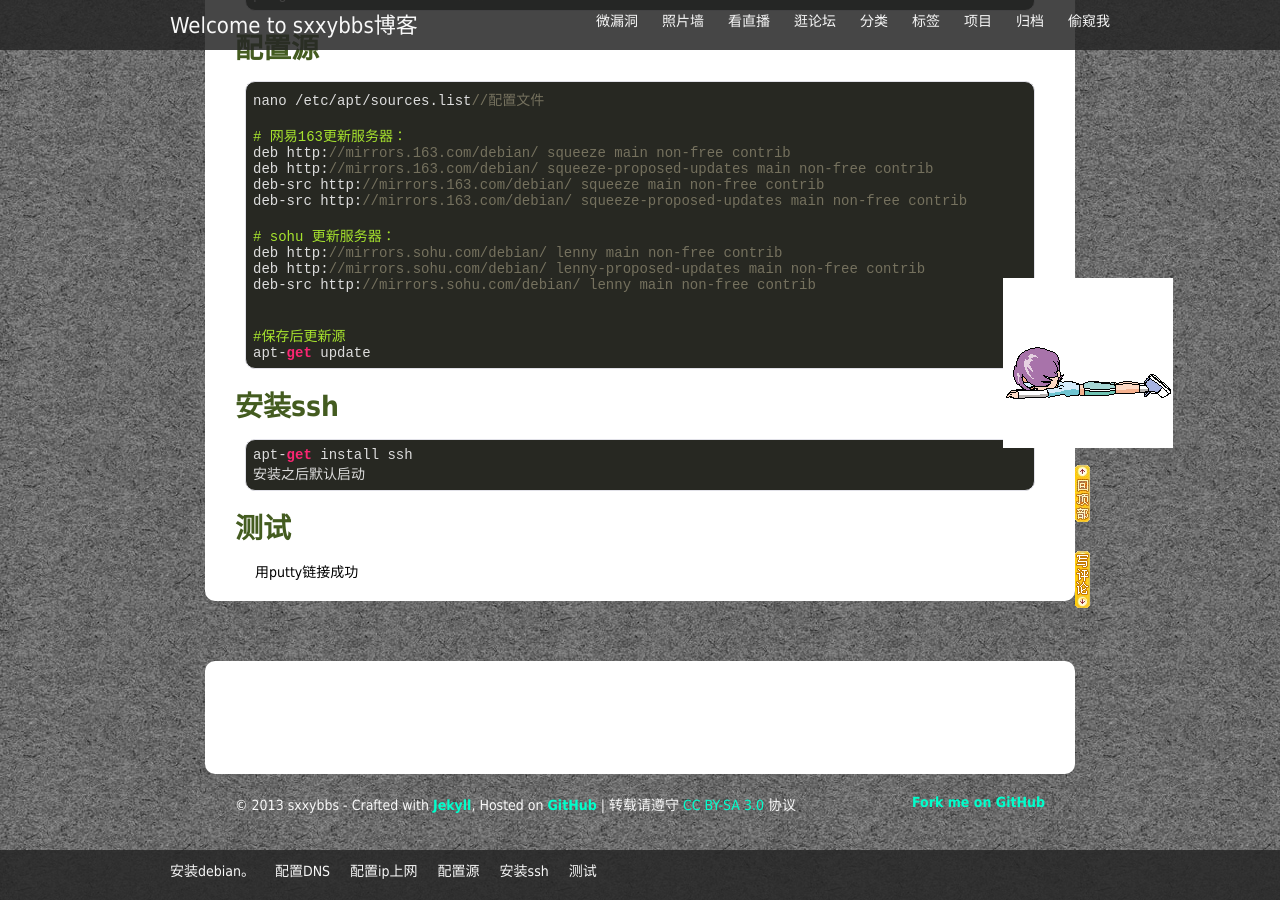
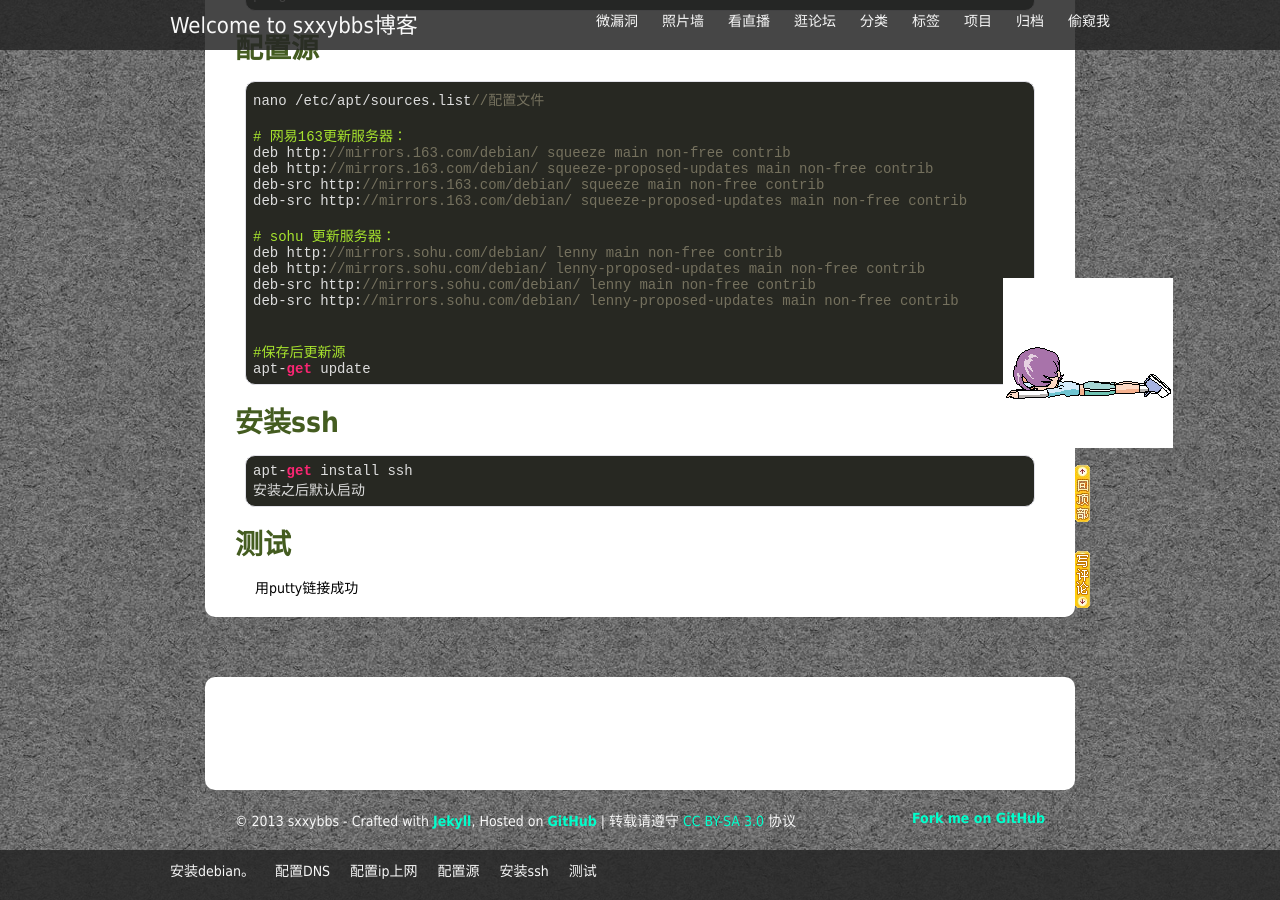
Before and after one commit to sxxybbs/sxxybbs.github.com, a Jekyll site: the page built from _posts/2014-01-20-debian_configure_the_source.md, in a window 1280 px wide and 900 px high, scrolled down 826 px. Built offline with Jekyll 4.4.1, drawn with Linux system fonts in a browser that asks for light colours; nearby versions of some CDN libraries; library files that are not in the unit come from our copies; Markdown is read by kramdown in place of the engine named in the settings; comment, search, counter and statistics services are not loaded.

Commit message:
debian_configure_the_source

```diff
--- a/_posts/2014-01-20-debian_configure_the_source.md
+++ b/_posts/2014-01-20-debian_configure_the_source.md
@@ -48,6 +48,7 @@ description: 在安装debian系统后想通过putty来链接，发现默认情
 	deb http://mirrors.sohu.com/debian/ lenny main non-free contrib
 	deb http://mirrors.sohu.com/debian/ lenny-proposed-updates main non-free contrib
 	deb-src http://mirrors.sohu.com/debian/ lenny main non-free contrib
+	deb-src http://mirrors.sohu.com/debian/ lenny-proposed-updates main non-free contrib
 
 
 	#保存后更新源
```
